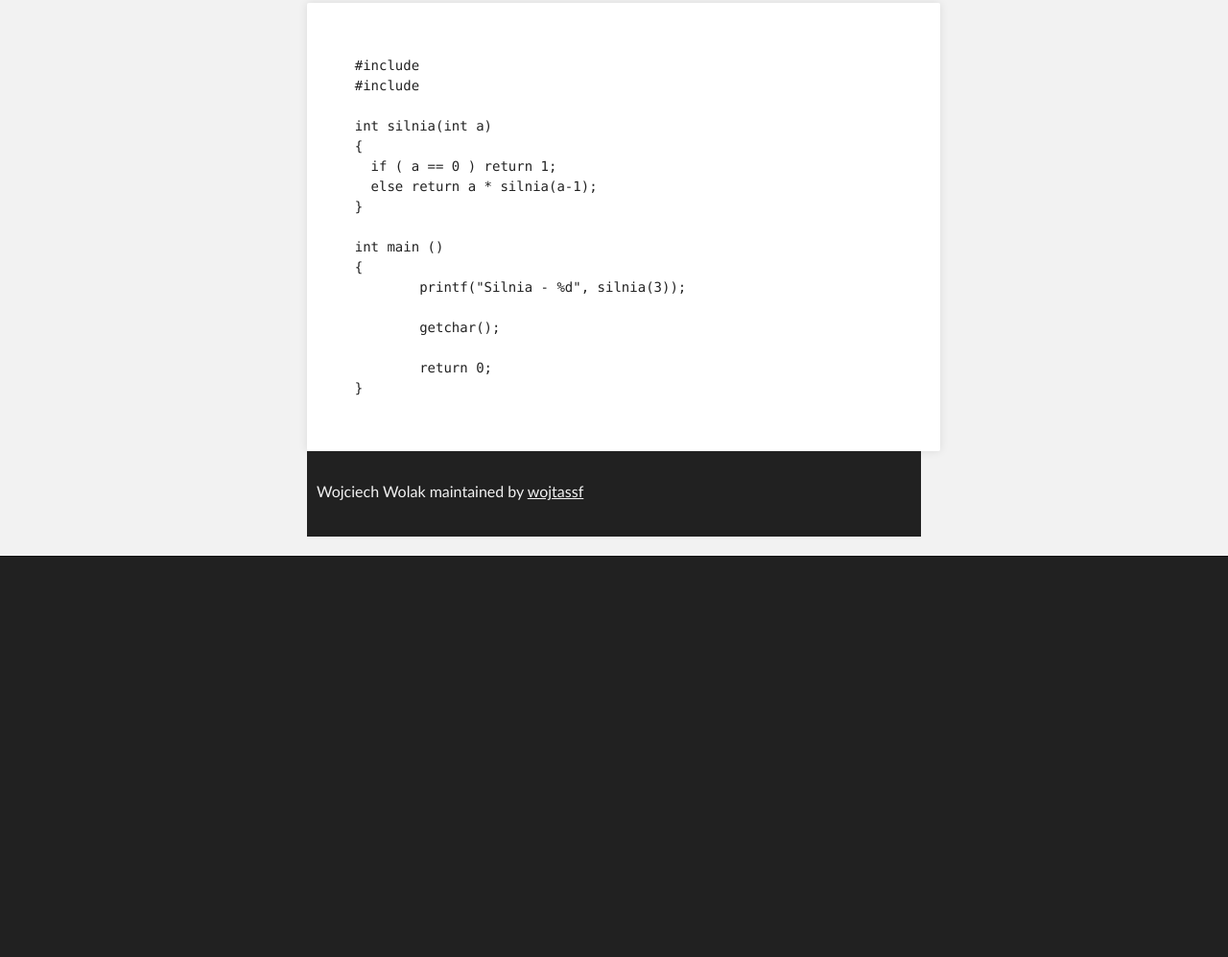
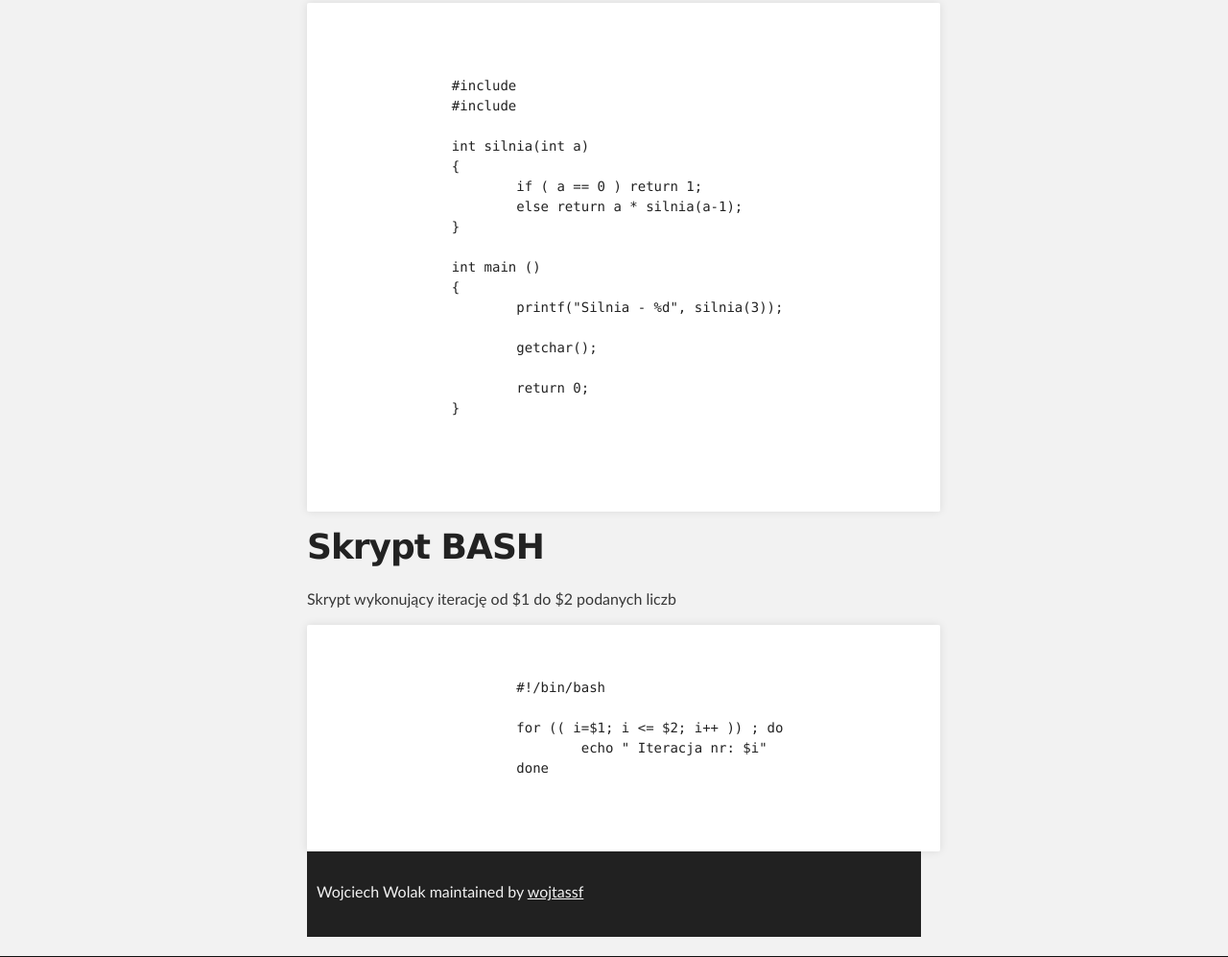
Before and after one commit to wojtassf/wojciechwolak, a plain HTML site: page index.html in a window 1280 px wide. Shown: the part 370-1367 px from the top of the page at 96% size. Before the commit the page ends 950 px from the top, so only its background shows below. Drawn offline with Linux system fonts and the light colour scheme.

Commit message:
Update index.html

```diff
--- a/index.html
+++ b/index.html
@@ -59,6 +59,19 @@
 	</code>
 	</pre>
 
+<h1><p>Skrypt BASH</p></h1>
+<p>Skrypt wykonujący iterację od $1 do $2 podanych liczb</p>
+
+	<pre>
+		<code>
+			#!/bin/bash
+
+			for (( i=$1; i <= $2; i++ )) ; do
+       				echo " Iteracja nr: $i"
+			done
+		</code>
+	</pre>
+
     <!-- FOOTER  -->
     <div id="footer_wrap" class="outer">
       <footer class="inner">
```
Lines whose indentation alone changed are shown as unchanged.
